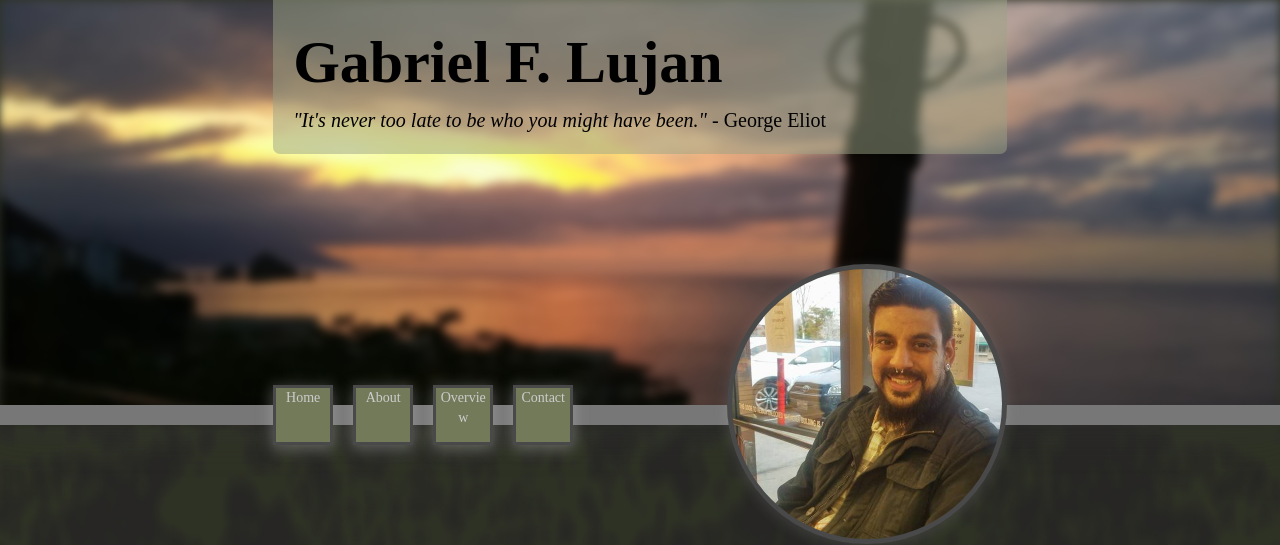
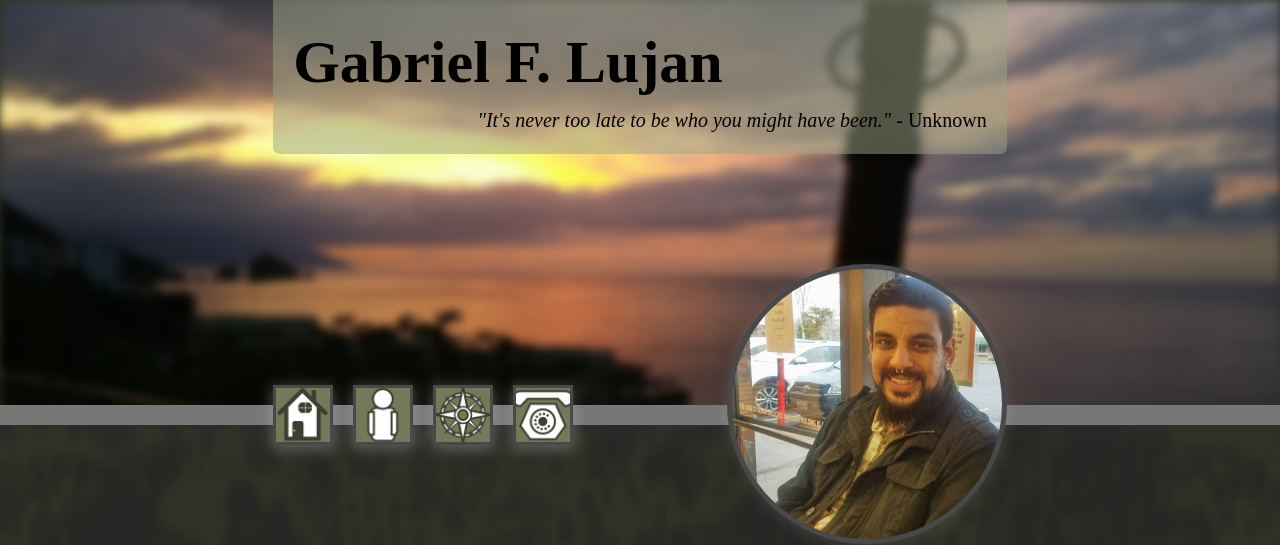
Before and after one commit to metal-gabe/gfl2-website, a PHP site: page / in a window 1280 px wide. Shown: the top 545 px of the page. Run offline with PHP 8.4, Linux system fonts and the light colour scheme; some web fonts are replaced.

Commit message:
adding the new icon files to the dir, and putting them into the site

```diff
--- a/index.php
+++ b/index.php
@@ -32,16 +32,16 @@
 		<div id="intro">
 			<p id="gfl">Gabriel F. Lujan</p>
 			<p id="tagline">
-				<span>It's never too late to be who you might have been.</span> - George Eliot
+				<span>It's never too late to be who you might have been.</span> - Unknown
 			</p>
 		</div>
 		<div id="head">
 			<nav id="main">
 				<ul>
-					<li class="col-md-3"><a href="#">Home</a></li>
-					<li class="col-md-3"><a href="#">About</a></li>
-					<li class="col-md-3"><a href="#">Overview</a></li>
-					<li class="col-md-3"><a href="#">Contact</a></li>
+					<a href="#" target="_blank"><li id="home" class="col-md-3 main-nav"></li></a>
+					<a href="#" target="_blank"><li id="about" class="col-md-3 main-nav"></li></a>
+					<a href="#" target="_blank"><li id="overview" class="col-md-3 main-nav"></li></a>
+					<a href="#" target="_blank"><li id="contact" class="col-md-3 main-nav"></li></a>
 				</ul>
 			</nav>
 			<div id="hero"></div>
--- a/styles/css/main.css
+++ b/styles/css/main.css
@@ -134,6 +134,8 @@ p#tagline
     font-size: 2rem;
 
     margin: 0;
+
+    text-align: right;
 }
 p#tagline > span
 {
@@ -168,7 +170,7 @@ nav#main > ul
 
     text-align: center;
 }
-nav#main > ul > li
+nav#main > ul > a > li
 {
     display: inline;
 
@@ -179,9 +181,31 @@ nav#main > ul > li
 
     list-style-type: none;
 
-	border: 0.3rem solid #494949;
+    border: .3rem solid #494949;
     background-color: #737a59;
-	box-shadow: 0 3px 14px 1px rgba(204,204,204,0.35);
+    box-shadow: 0 3px 14px 1px rgba(204,204,204,.35);
+}
+.main-nav
+{
+    background-repeat: no-repeat;
+    background-position: center;
+    background-size: 120%;
+}
+#home
+{
+    background-image: url(../../pics/icons/nav/nav-wht-grn-home.png);
+}
+#about
+{
+    background-image: url(../../pics/icons/nav/nav-wht-grn-about.png);
+}
+#contact
+{
+    background-image: url(../../pics/icons/nav/nav-wht-grn-contact.png);
+}
+#overview
+{
+    background-image: url(../../pics/icons/nav/nav-wht-grn-overview.png);
 }
 #hero
 {
```
Also changed, not shown: other parts of styles/css/main.css (+16 -16 lines), pics/icons/nav/nav-grn-gry-about.png (added), pics/icons/nav/nav-grn-gry-contact.png (added), pics/icons/nav/nav-grn-gry-home.png (added), pics/icons/nav/nav-grn-gry-overview.png (added), pics/icons/nav/nav-grn-wht-about.png (added), pics/icons/nav/nav-grn-wht-contact.png (added), pics/icons/nav/nav-grn-wht-home.png (added), pics/icons/nav/nav-grn-wht-overview.png (added), pics/icons/nav/nav-gry-grn-about.png (added), pics/icons/nav/nav-gry-grn-contact.png (added), pics/icons/nav/nav-gry-grn-home.png (added), pics/icons/nav/nav-gry-grn-overview.png (added), pics/icons/nav/nav-wht-grn-about.png (added), 3 more files, 1 other file. Lines whose indentation alone changed are shown as unchanged.
